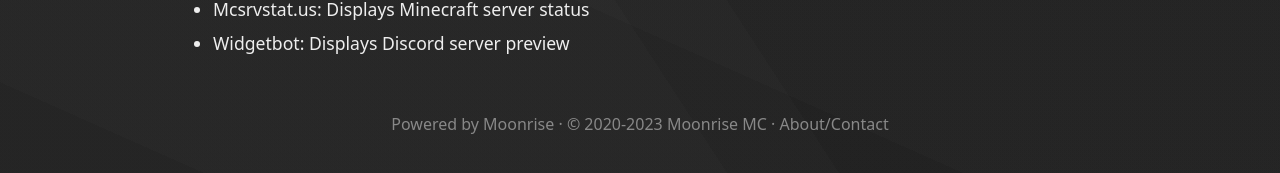
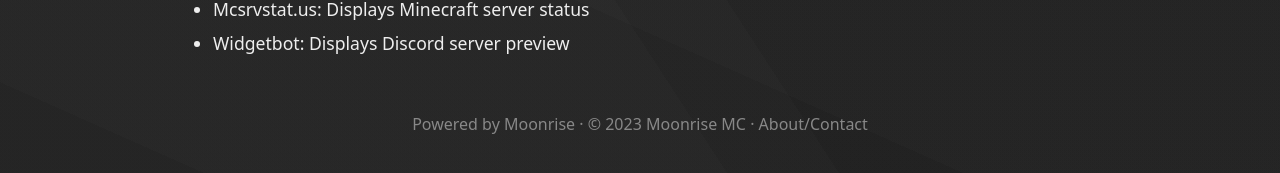
Before and after one commit to clayjorden/SoupPVP.github.io, a Jekyll site: the page built from docs/about.md, in a window 1280 px wide. Shown: the part 612-785 px from the top of the page. Built offline with Jekyll 4.4.1, drawn with Linux system fonts in a browser that asks for light colours; our own code applies the rules of GitHub Pages for plain Markdown files; part of the change alters nothing that is shown.

Commit message:
_config.yml

```diff
--- a/docs/_config.yml
+++ b/docs/_config.yml
@@ -1,10 +1,10 @@
 # Set this website's info
 # Change "coffeebank" to your GitHub username
 # Change "moonrise" to your repository name
-url: "https://coffeebank.github.io"
-baseurl: "/moonrise"
+url: "https://clayjorden.github.io/SoupPVP.github.io/"
+baseurl: "/SoupPVP"
 siteIcon: /media/android-chrome-192x192.png
-siteYear: 2020
+siteYear: 2023
 siteFooterlink: /about
 showinSearchEngines: true
 # googleAnalyticsID: (uncomment to use)
@@ -18,9 +18,9 @@ useBedrockForOnlineStatus: false
 
 
 # Discord information
-discordInvite: https://discord.gg/minecraft
-discordServerID: 299881420891881473
-discordChannelID: 450428756855750666
+discordInvite: https://discord.gg/k27pkgdUYH
+discordServerID: 999068283972100177
+discordChannelID: 1142954483953971311
 
 
 # # Navbar Links at the top of the page (uncomment "siteNav" to use)
```
